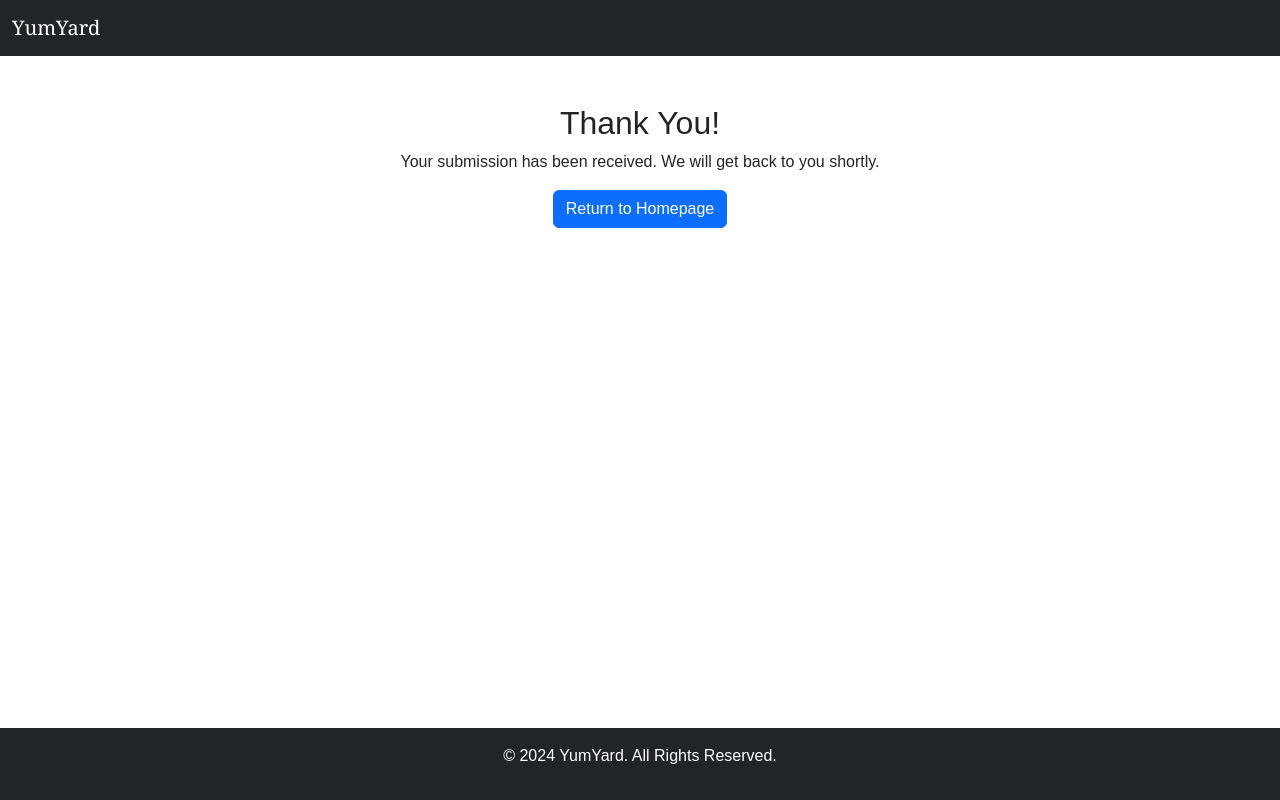
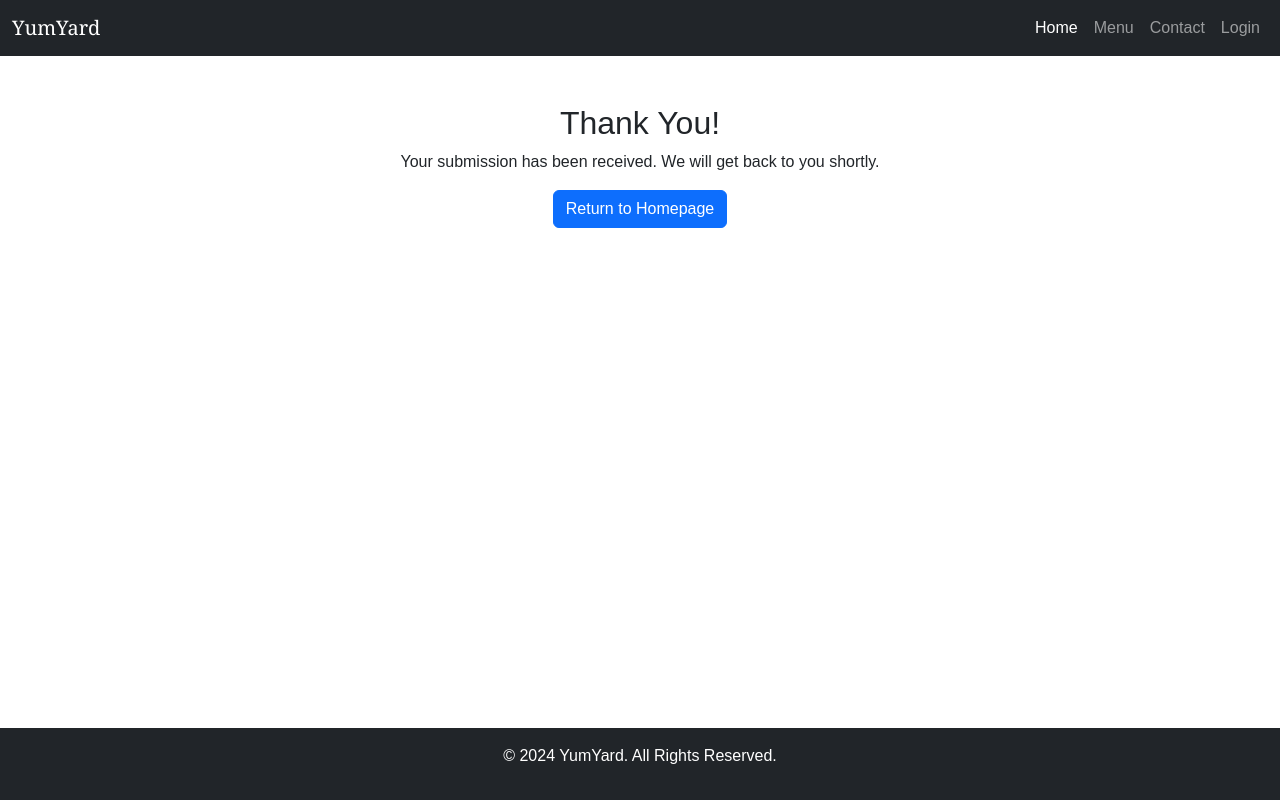
Before and after one commit to Tharun2203/FresherBot-project, a plain HTML site: page thank.html in a window 1280 px wide. Drawn offline with nearby package versions, Linux system fonts and the light colour scheme.

Commit message:
updated menu card

```diff
--- a/thank.html
+++ b/thank.html
@@ -10,6 +10,7 @@
 <body>
     <!-- Navbar -->
     <nav class="navbar navbar-expand-lg navbar-dark bg-dark">
+
         <div class="container-fluid">
             <a class="navbar-brand" href="#">YumYard</a>
             <button class="navbar-toggler" type="button" data-bs-toggle="collapse" data-bs-target="#navbarNav" aria-controls="navbarNav" aria-expanded="false" aria-label="Toggle navigation">
@@ -17,10 +18,23 @@
             </button>
             <div class="collapse navbar-collapse" id="navbarNav">
                 <ul class="navbar-nav ms-auto">
+                    <li class="nav-item">
+                        <a class="nav-link active" aria-current="page" href="#">Home</a>
+                    </li>
+                    <li class="nav-item">
+                        <a class="nav-link" href="ex.html">Menu</a>
+                    </li>
+                    <li class="nav-item">
+                        <a class="nav-link" href="contact.html">Contact</a>
+                    </li>
+                    <li class="nav-item">
+                        <a class="nav-link" href="login.html">Login</a>
+                    </li>
                 </ul>
             </div>
         </div>
     </nav>
+
 
     <!-- Thank You Message Section -->
     <section class="py-5 text-center">
```
Also changed, not shown: contact.html (+12 -1 lines), ex.html (+8 -0 lines), login.html (+11 -0 lines), signup.html (+12 -1 lines).
